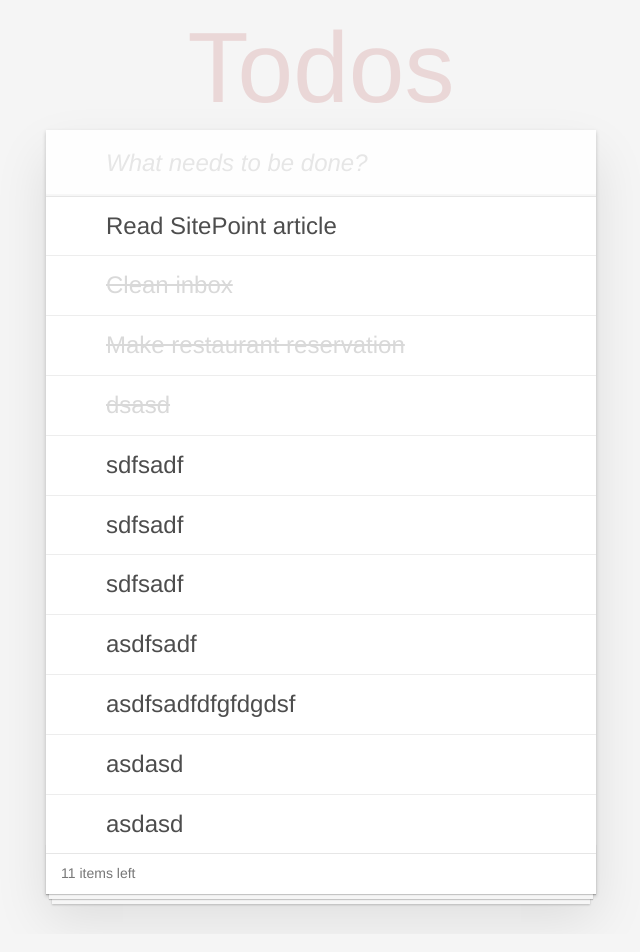
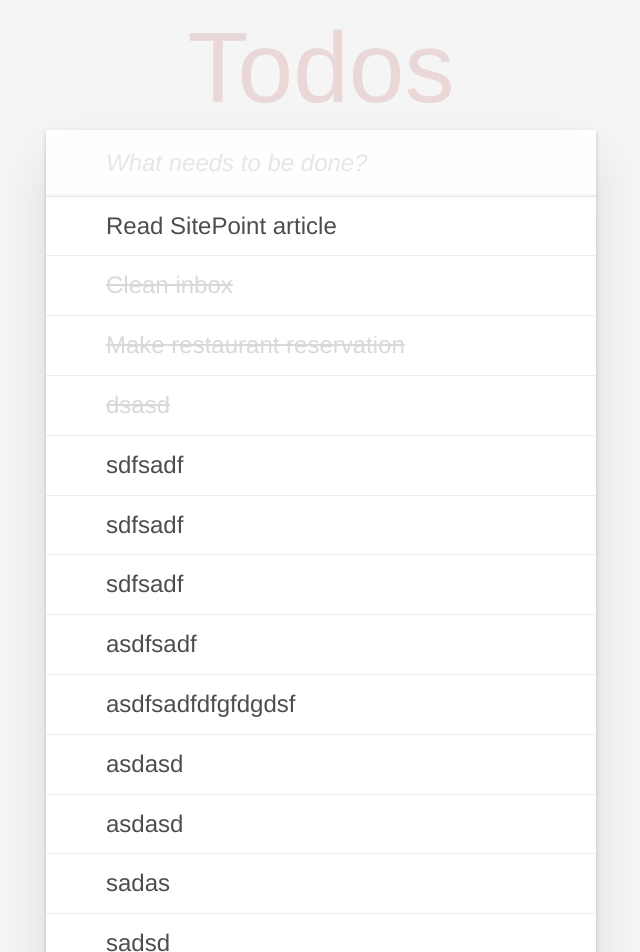
Before and after one commit to travis-joe/angular-todo-app, an Angular app: page /todos in a window 1280 px wide. Shown: the top 952 px of the page, without its empty margins (319-959 px from the left). Built offline with nearby package versions, Linux system fonts and the light colour scheme; data requests are answered from the project's data file.

Commit message:
Part 4 — Use Angular Router to resolve data

```diff
--- a/db.json
+++ b/db.json
@@ -54,6 +54,16 @@
       "title": "asdasd",
       "complete": false,
       "id": 11
+    },
+    {
+      "title": "sadas",
+      "complete": false,
+      "id": 12
+    },
+    {
+      "title": "sadsd",
+      "complete": false,
+      "id": 13
     }
   ]
 }
--- a/src/app/app-routing.module.ts
+++ b/src/app/app-routing.module.ts
@@ -14,9 +14,6 @@ const routes: Routes = [
   {
     path: 'todos',
     component: TodosComponent,
-    data: {
-      title: 'Example of static route data'
-    },
     resolve: {
       todos: TodosResolver
     }
--- a/src/app/todos/todos.component.ts
+++ b/src/app/todos/todos.component.ts
@@ -1,6 +1,8 @@
 import { Component, OnInit } from '@angular/core';
 import { TodoDataService } from '../todo-data.service';
 import { Todo } from '../todo';
+import { ActivatedRoute, Router } from '@angular/router';
+import { map } from 'rxjs/operators';
 
 @Component({
   selector: 'app-todos',
@@ -13,13 +15,17 @@ export class TodosComponent implements OnInit {
   todos: Todo[] = [];
 
   constructor(
-    private todoDataService: TodoDataService
+    private todoDataService: TodoDataService,
+    private route: ActivatedRoute,
+    private router: Router
   ) {
   }
 
   public ngOnInit() {
-    this.todoDataService
-      .getAllTodos()
+    this.route.data
+      .pipe(
+        map((data) => data['todos'])
+      )
       .subscribe(
         (todos) => {
           this.todos = todos;
```
